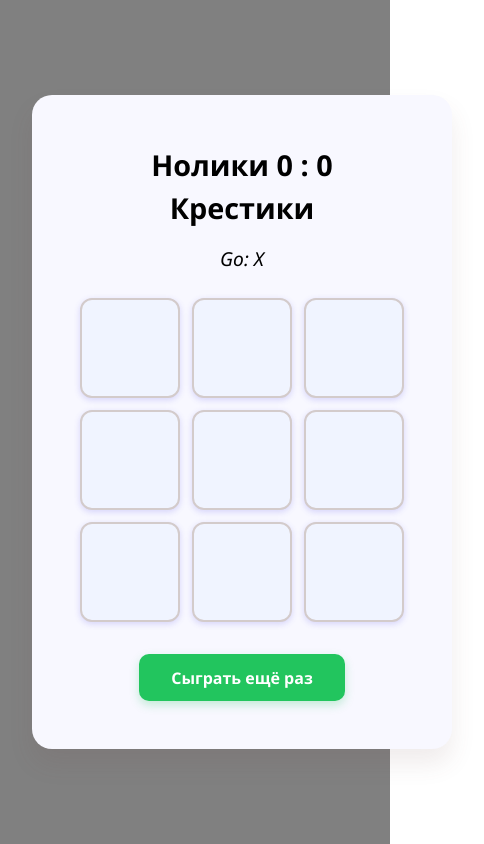
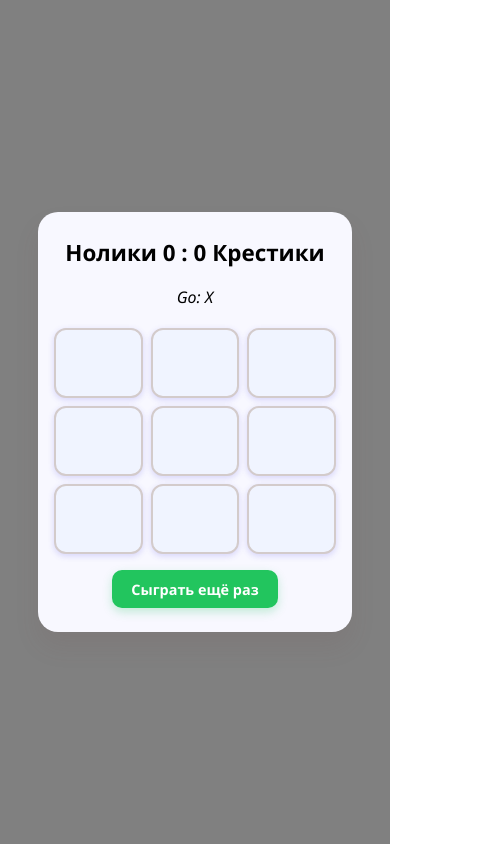
Before and after one commit to Nazar-Artemenkov/Tik-Tak, a React (Vite) app: page / in a window 390 px wide. Shown: the whole page, 484 px wide, since content can reach past the window. Built offline with nearby package versions, Linux system fonts and the light colour scheme.

Commit message:
Updated for phone

```diff
--- a/src/components/Board.css
+++ b/src/components/Board.css
@@ -5,8 +5,8 @@ body {
 
 .game-container {
   max-width: 500px;
-  margin: 3rem auto;
-  padding: 3rem;
+  margin: 2rem auto;
+  padding: 2rem;
   background-color: rgb(248, 248, 255);
   border-radius: 20px;
   box-shadow: 0 15px 24px rgba(105, 68, 68, 0.1);
@@ -15,15 +15,15 @@ body {
 }
 
 .scoreboard {
-  font-size: 1.8rem;
+  font-size: 1.6rem;
   margin-bottom: 1rem;
-  color:  black;
+  color: black;
   font-weight: 600;
 }
 
 .status-message {
-  font-size: 1.2rem;
-  margin-bottom: 1.5rem;
+  font-size: 1.1rem;
+  margin-bottom: 1.2rem;
   color: black;
   font-style: italic;
 }
@@ -31,20 +31,18 @@ body {
 .board {
   display: grid;
   grid-template-columns: repeat(3, 1fr);
-  gap: 12px;
+  gap: 10px;
   justify-content: center;
-  margin: 0 auto 2rem auto;
+  margin: 0 auto 1.5rem auto;
 }
 
 .square-button {
   width: 100px;
   height: 100px;
-  font-size: 2.2rem;
+  font-size: 2rem;
   font-weight: bold;
   background-color: #f0f4ff;
-  /* border: 2px solid black; */
   border-radius: 12px;
-  /* color: black; */
   cursor: pointer;
   transition: all 0.2s ease-in-out;
   box-shadow: 0 2px 6px rgba(79, 70, 229, 0.2);
@@ -55,7 +53,7 @@ body {
 }
 
 .restart-button {
-  padding: 0.8rem 2rem;
+  padding: 0.7rem 1.5rem;
   font-size: 1rem;
   background-color: #22c55e;
   color: white;
@@ -71,3 +69,36 @@ body {
   background-color: #16a34a;
   transform: scale(1.05);
 }
+
+/* Медиа-запрос для телефонов */
+@media (max-width: 480px) {
+  .game-container {
+    max-width: 95%;
+    padding: 1.5rem 1rem;
+  }
+
+  .scoreboard {
+    font-size: 1.4rem;
+  }
+
+  .status-message {
+    font-size: 1rem;
+  }
+
+  .board {
+    grid-template-columns: repeat(3, 1fr);
+    gap: 8px;
+    margin-bottom: 1rem;
+  }
+
+  .square-button {
+    width: 70px;
+    height: 70px;
+    font-size: 1.5rem;
+  }
+
+  .restart-button {
+    padding: 0.6rem 1.2rem;
+    font-size: 0.9rem;
+  }
+}
```
